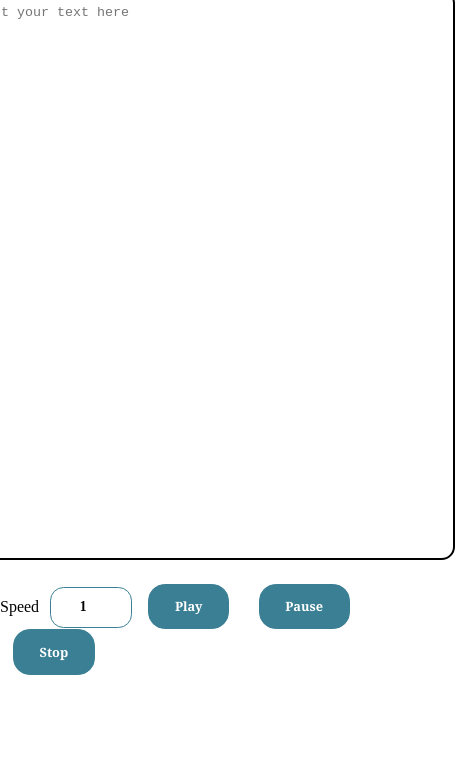
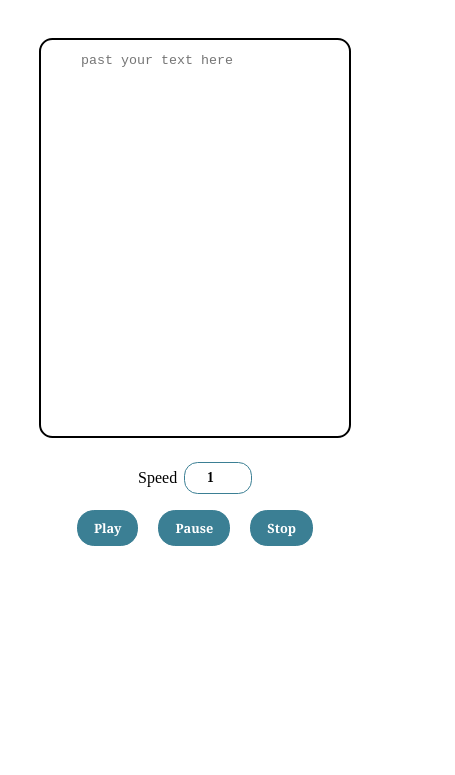
Before and after one commit to AboNazari/Text-Reader, a plain HTML site: page public/index.html in a window 390 px wide. Shown: the part 69-844 px from the top of the page, 455 px wide, since content can reach past the window. Drawn offline with Linux system fonts and the light colour scheme.

Commit message:
responsive layout updated

```diff
--- a/public/index.html
+++ b/public/index.html
@@ -48,6 +48,7 @@ font-awesome/5.15.2/css/all.min.css"
         placeholder="past your text here"
       ></textarea>
       <div class="buttons">
+        <div class="inputCont">
           <label for="speed">Speed</label>
           <input
             type="number"
@@ -58,6 +59,7 @@ font-awesome/5.15.2/css/all.min.css"
             value="1"
             step="0.5"
           />
+        </div>
         <button id="play">Play</button>
         <button id="pause">Pause</button>
         <button id="stop">Stop</button>
--- a/public/script.js
+++ b/public/script.js
@@ -39,6 +39,7 @@ function handleDay() {
   sun.style.translate = "0em";
   body.style.backgroundColor = "white";
   body.style.color = "black";
+  text.style.backgroundColor = "white";
 }
 function handleNight() {
   sun.style.opacity = "0";
@@ -47,6 +48,7 @@ function handleNight() {
   sun.style.translate = "1em";
   body.style.backgroundColor = "black";
   body.style.color = "white";
+  text.style.backgroundColor = "rgb(235, 235, 227)";
 }
 
 // The Text Area Section
--- a/src/styles.scss
+++ b/src/styles.scss
@@ -101,6 +101,9 @@ body {
   background-color: $dark-color;
   border: 2px solid $light-color;
 }
+.buttons {
+  display: flex;
+}
 .textReader input {
   height: 3em;
   width: 6em;
@@ -171,8 +174,8 @@ body {
     }
     .control {
       position: absolute;
-      top: 1.8em;
-      right: 4em;
+      top: 16px;
+      right: 1.5em;
     }
   }
   .wrapper {
@@ -185,4 +188,26 @@ body {
     left: 0;
     margin: 0.2em 1em;
   }
+  .buttons {
+    display: block;
+  }
+  .textReader textarea {
+    margin-top: 3rem;
+    height: 400px;
+    width: 80%;
+  }
+  .buttons button {
+    padding: 0.5rem 1rem;
+    margin: 1rem 0.5rem;
+  }
+  .inputCont {
+    display: flex;
+    justify-content: center;
+    align-items: center;
+  }
+  .inputCont input {
+    height: 2.4em;
+    width: 5em;
+    padding: 0.5em;
+  }
 }
```
Also changed, not shown: dist/Css/styles.css, 1 other file. Lines whose indentation alone changed are shown as unchanged.
